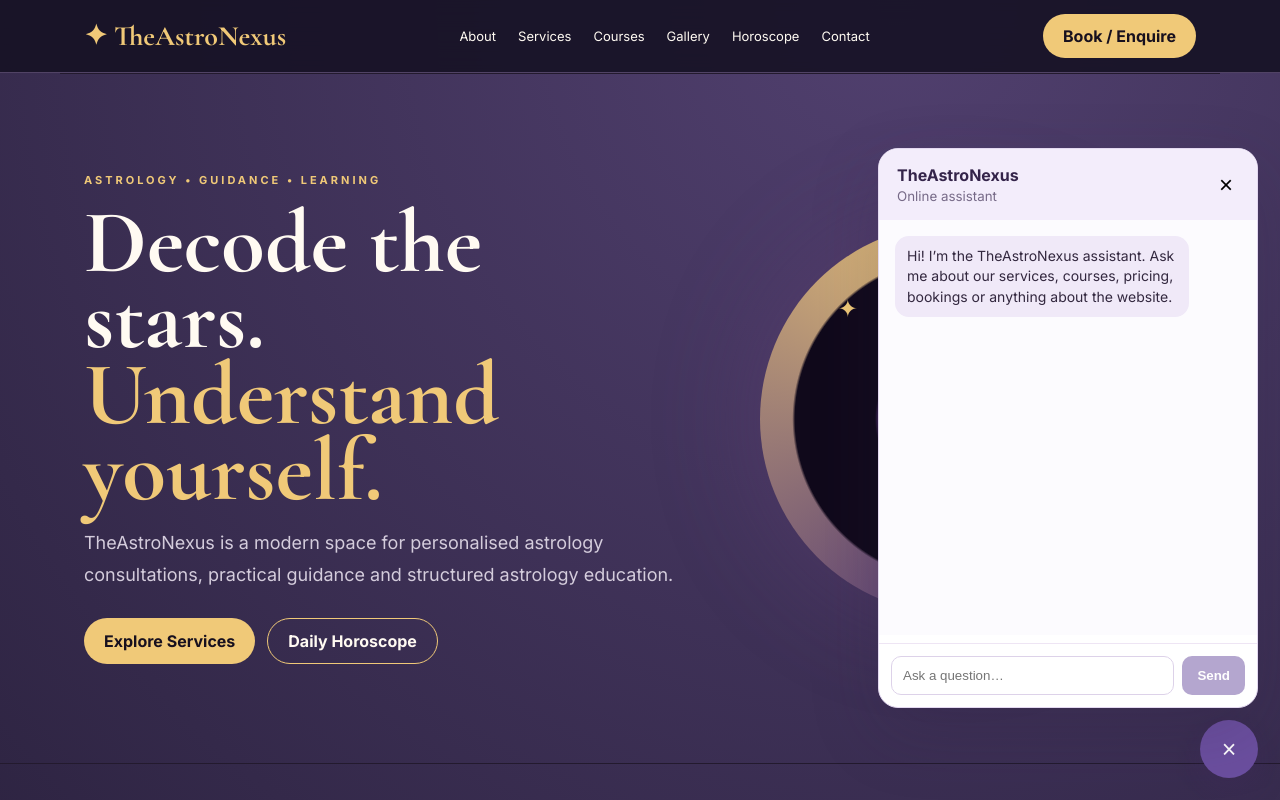
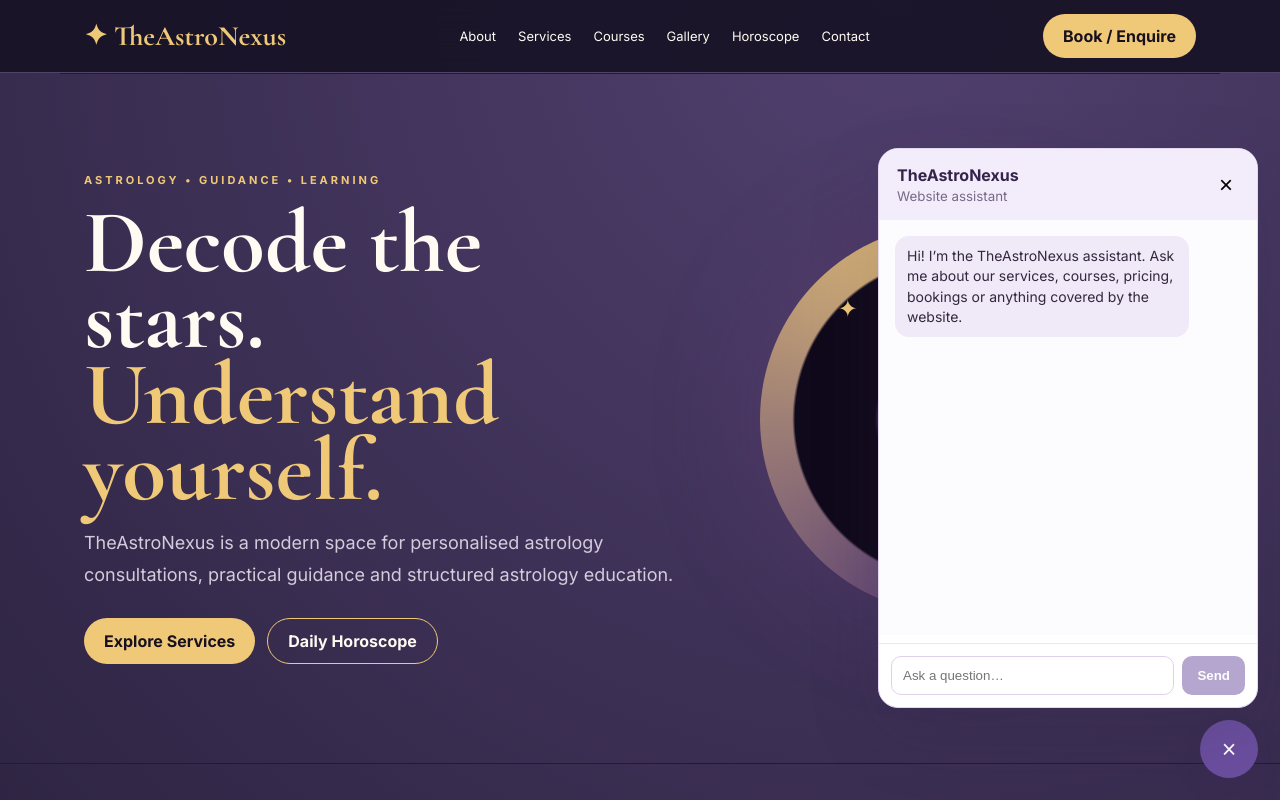
Before and after one commit to businesssuneeta02/theastronexus, a Next.js app: page / in a window 1280 px wide. Both pictures are taken after a click on the button "Open chat". Shown: the top 800 px of the page. Built offline with nearby package versions, Linux system fonts and the light colour scheme; no server answers; the database is empty.

Commit message:
Reconcile development changes for production

```diff
--- a/components/Chatbot.tsx
+++ b/components/Chatbot.tsx
@@ -2,12 +2,12 @@
 
 import { useState } from 'react';
 
-type Message = { role: 'user' | 'assistant'; content: string };
+type Message = { role: 'user' | 'assistant'; content: string; whatsapp?: boolean };
 
 export default function Chatbot({ whatsappUrl }: { whatsappUrl?: string }) {
   const [open, setOpen] = useState(false);
   const [messages, setMessages] = useState<Message[]>([
-    { role: 'assistant', content: 'Hi! I’m the TheAstroNexus assistant. Ask me about our services, courses, pricing, bookings or anything about the website.' }
+    { role: 'assistant', content: 'Hi! I’m the TheAstroNexus assistant. Ask me about our services, courses, pricing, bookings or anything covered by the website.' }
   ]);
   const [input, setInput] = useState('');
   const [busy, setBusy] = useState(false);
@@ -26,9 +26,13 @@ export default function Chatbot({ whatsappUrl }: { whatsappUrl?: string }) {
         body: JSON.stringify({ messages: next })
       });
       const data = await res.json();
-      setMessages([...next, { role: 'assistant', content: data.reply || data.error || 'Sorry, I could not respond right now.' }]);
+      setMessages([...next, {
+        role: 'assistant',
+        content: data.reply || 'Please continue with our team on WhatsApp.',
+        whatsapp: !!data.needsWhatsApp
+      }]);
     } catch {
-      setMessages([...next, { role: 'assistant', content: 'I’m having trouble connecting right now. You can continue with our team on WhatsApp.' }]);
+      setMessages([...next, { role: 'assistant', content: 'I’m having trouble connecting right now. Please continue with our team on WhatsApp.', whatsapp: true }]);
     } finally {
       setBusy(false);
     }
@@ -39,12 +43,19 @@ export default function Chatbot({ whatsappUrl }: { whatsappUrl?: string }) {
       {open && (
         <div className="chatWindow">
           <div className="chatHeader">
-            <div><b>TheAstroNexus</b><small>Online assistant</small></div>
+            <div><b>TheAstroNexus</b><small>Website assistant</small></div>
             <button onClick={() => setOpen(false)} aria-label="Close chat">×</button>
           </div>
           <div className="chatMessages">
-            {messages.map((m, i) => <div key={i} className={m.role === 'user' ? 'chatBubble user' : 'chatBubble'}>{m.content}</div>)}
-            {busy && <div className="chatBubble">Thinking…</div>}
+            {messages.map((m, i) => (
+              <div key={i} className={m.role === 'user' ? 'chatBubble user' : 'chatBubble'}>
+                {m.content}
+                {m.role === 'assistant' && m.whatsapp && whatsappUrl && (
+                  <a className="whatsappChat" href={whatsappUrl} target="_blank" rel="noreferrer">Chat directly on WhatsApp</a>
+                )}
+              </div>
+            ))}
+            {busy && <div className="chatBubble">Checking the website information…</div>}
           </div>
           <div className="chatActions">
             {whatsappUrl && <a className="whatsappChat" href={whatsappUrl} target="_blank" rel="noreferrer">Continue on WhatsApp</a>}
```
